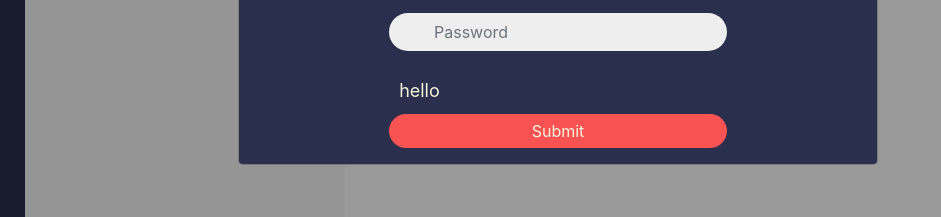
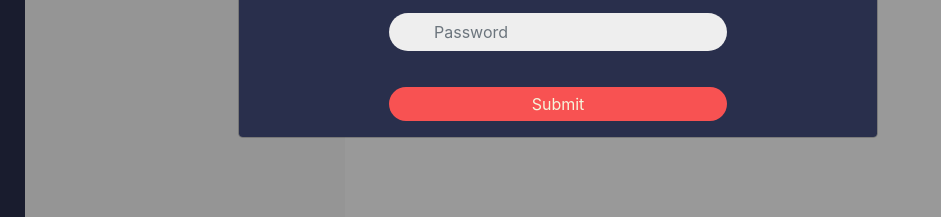
Before and after one commit to atrin-hojjat/DreamOnMessenger, a plain HTML site: page front/index.htm in a window 1280 px wide. Shown: the part 287-504 px from the top of the page, 82-1023 px from the left. Drawn offline with nearby package versions, Linux system fonts and the light colour scheme.

Commit message:
edit style

```diff
--- a/front/login.htm
+++ b/front/login.htm
@@ -11,7 +11,7 @@
                             <div class="form-group">
                               <input type="password" class="form-control in-form-control" id="login-password" name="login-password" placeholder="Password" id="exampleInputPassword1">
                             </div>
-                            <div class="login-warning" id="login-message">hello </div>
+                            <div class="login-warning" id="login-message"></div>
                             <div class="form-group input-group mb-3">
                             <button type="submit" class="btn form-control form-control-sm login-bott " id="login-button">Submit</button>
 														</div>
```
